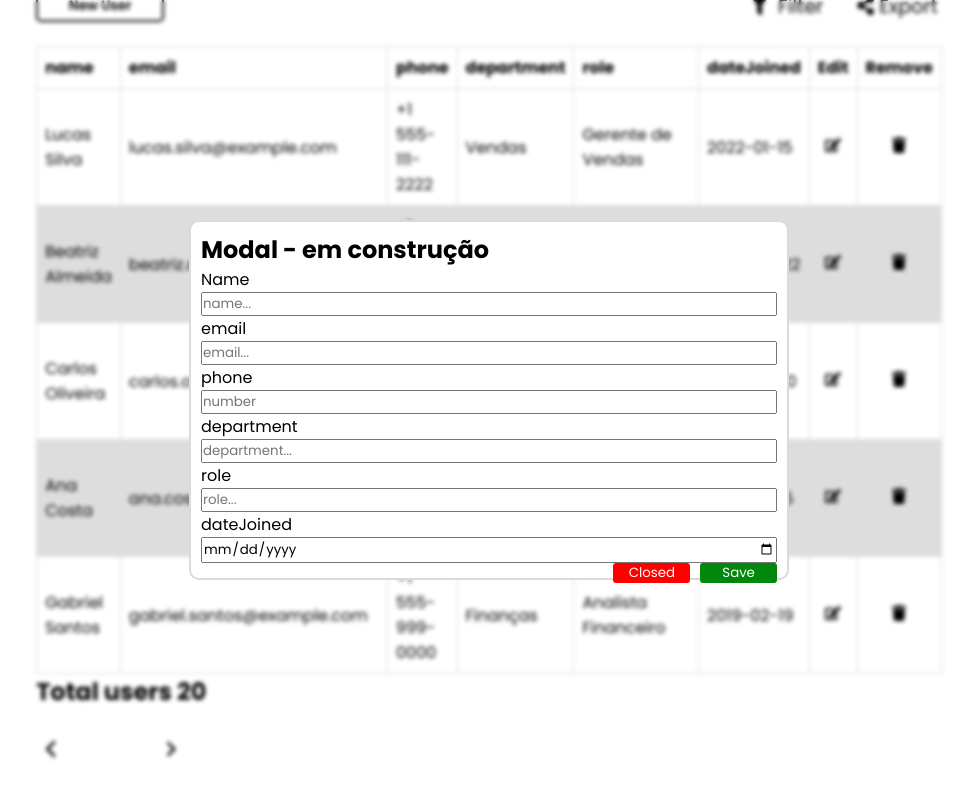
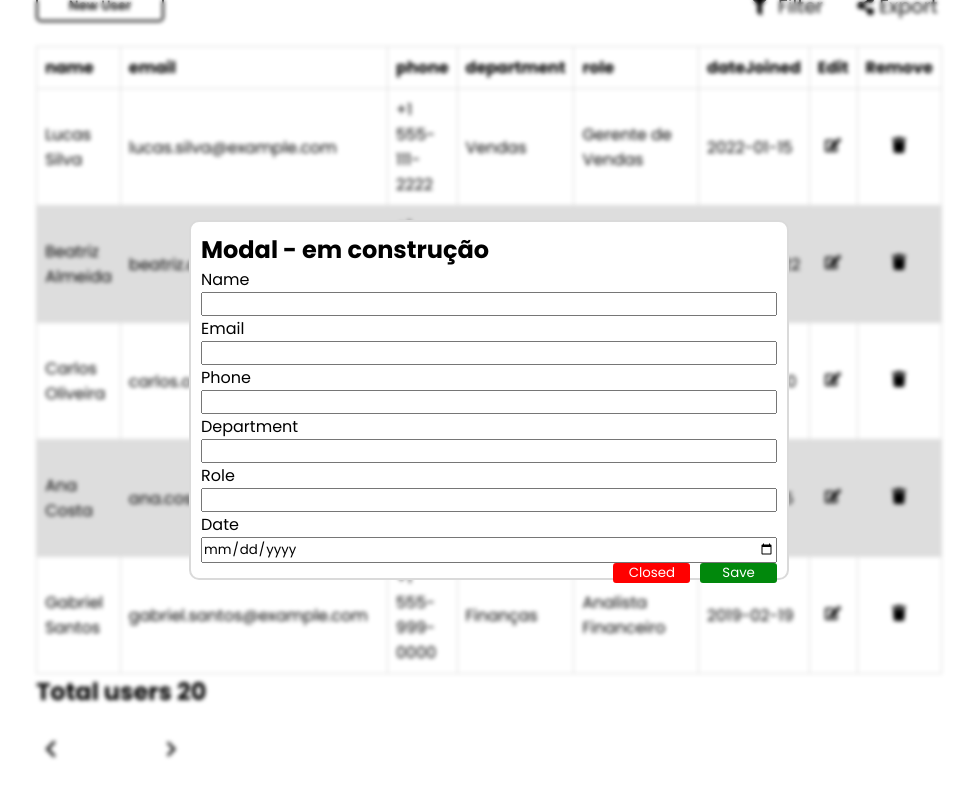
Before and after one commit to kleber-matos/RegisterExcel, a React (Vite) app: page / in a window 1280 px wide. Both pictures are taken after a click on the button "New User". Shown: the whole page, without its empty margins (151-1125 px from the left). Built offline with nearby package versions, Linux system fonts and the light colour scheme.

Commit message:
:construction: Em progresso

```diff
--- a/src/components/Table.jsx
+++ b/src/components/Table.jsx
@@ -99,10 +99,53 @@ export default function App() {
     cap[0].phone = phone;
     cap[0].department = department;
     cap[0].dateJoined = dateJoined;
+
+    if (openCap || !openCap) {
+      setName("");
+      setEmail("");
+      setPhone("");
+      setDepartment("");
+      setRole("");
+      setDateJoined("");
+    }
+  };
+
+  const newUser = () => {
+    setModal(!modal);
+    setName("");
+    setEmail("");
+    setPhone("");
+    setDepartment("");
+    setRole("");
+    setDateJoined("");
+    console.log(dataUsers);
+
+    const verifica =
+      name == "" ||
+      email == "" ||
+      phone == "" ||
+      department == "" ||
+      role == "" ||
+      dateJoined == "";
+
+    if (!verifica)
+      dataUsers.push({
+        id: Math.random() * 20,
+        name: name,
+        email: email,
+        phone: phone,
+        department: department,
+        role: role,
+        dateJoined: dateJoined,
+      });
+
+    setUsers(dataUsers);
+    console.log(users);
   };
 
   return (
     <>
+      {/* Edit Users */}
       {openCap && (
         <div className="modal">
           <div className="container">
@@ -168,34 +211,65 @@ export default function App() {
         </div>
       )}
 
+      {/* Create/add users */}
       {modal && (
         <div className="modal">
           <div className="container">
             <h2>Modal - em construção</h2>
 
-            <label htmlFor="">Name</label>
-            <input type="text" placeholder="name..." />
+            <label htmlFor="name">Name</label>
+            <input
+              id="name"
+              onChange={(e) => setName(e.target.value)}
+              value={name}
+              type="text"
+            />
 
-            <label htmlFor="">email</label>
-            <input type="email" placeholder="email..." />
+            <label htmlFor="email">Email</label>
+            <input
+              id="email"
+              onChange={(e) => setEmail(e.target.value)}
+              value={email}
+              type="email"
+            />
 
-            <label htmlFor="">phone</label>
-            <input type="text" placeholder="number" />
+            <label htmlFor="phone">Phone</label>
+            <input
+              id="phone"
+              onChange={(e) => setPhone(e.target.value)}
+              value={phone}
+              type="tel"
+            />
 
-            <label htmlFor="">department</label>
-            <input type="text" placeholder="department..." />
+            <label htmlFor="department">Department</label>
+            <input
+              id="department"
+              onChange={(e) => setDepartment(e.target.value)}
+              value={department}
+              type="text"
+            />
 
-            <label htmlFor="">role</label>
-            <input type="text" placeholder="role..." />
+            <label htmlFor="role">Role</label>
+            <input
+              id="role"
+              onChange={(e) => setRole(e.target.value)}
+              value={role}
+              type="text"
+            />
 
-            <label htmlFor="">dateJoined</label>
-            <input type="date" placeholder="dateJoined..." />
+            <label htmlFor="datajoined">Date</label>
+            <input
+              id="datajoined"
+              onChange={(e) => setDateJoined(e.target.value)}
+              value={dateJoined}
+              type="date"
+            />
 
             <div className="buttons">
               <button className="closed" onClick={() => addUser()}>
                 Closed
               </button>
-              <button className="save" onClick={() => addUser()}>
+              <button className="save" onClick={() => newUser()}>
                 Save
               </button>
             </div>
@@ -204,7 +278,7 @@ export default function App() {
       )}
       <main>
         <section className="menu">
-          <button className="addUser" onClick={() => addUser()}>
+          <button className="addUser" onClick={() => newUser()}>
             New User
           </button>
 
--- a/src/components/style.scss
+++ b/src/components/style.scss
@@ -2,6 +2,7 @@ table {
   border-collapse: collapse;
   width: 70vw;
   height: 40vh;
+  max-height: 100px;
 }
 
 td,
```
